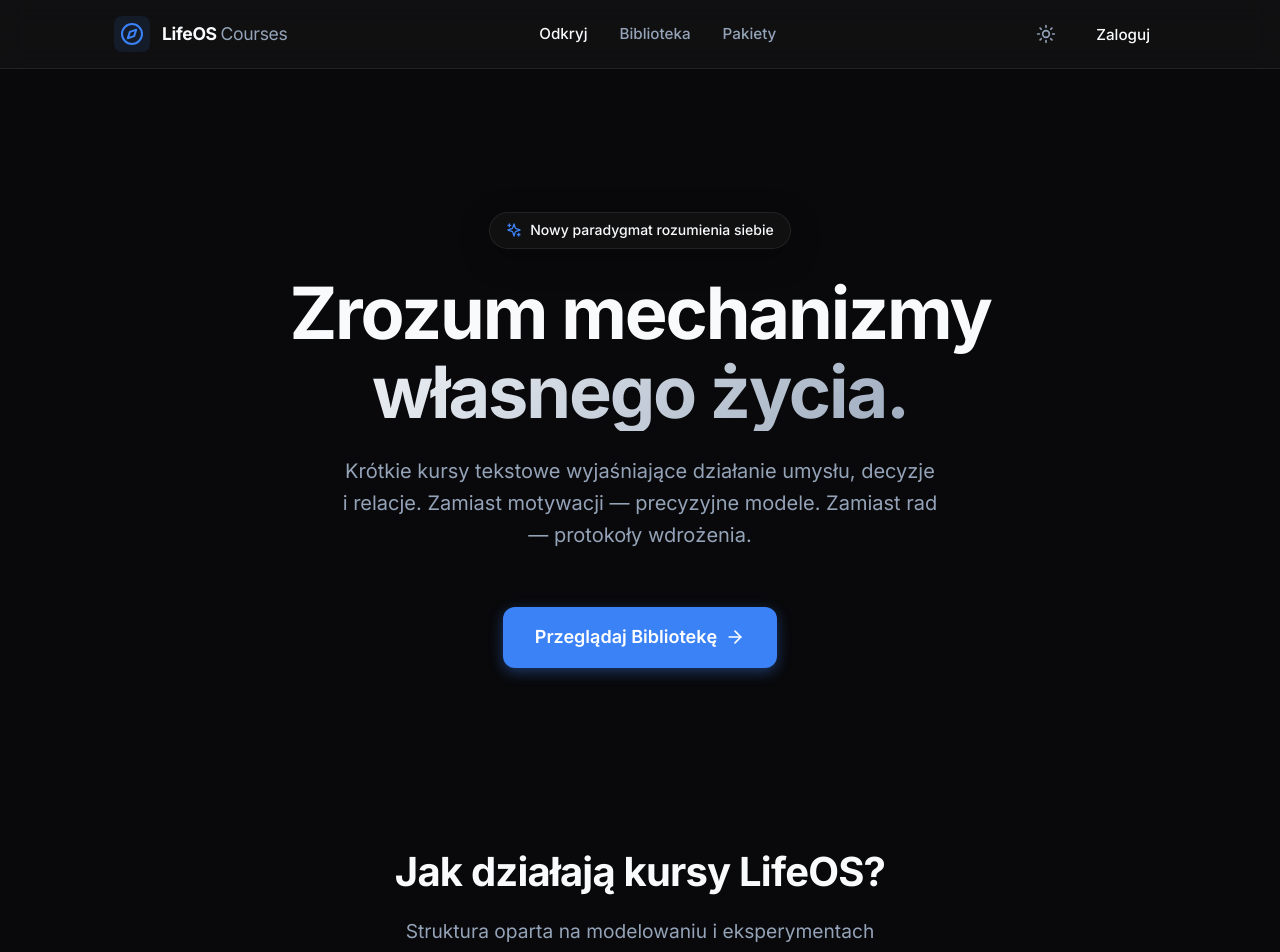
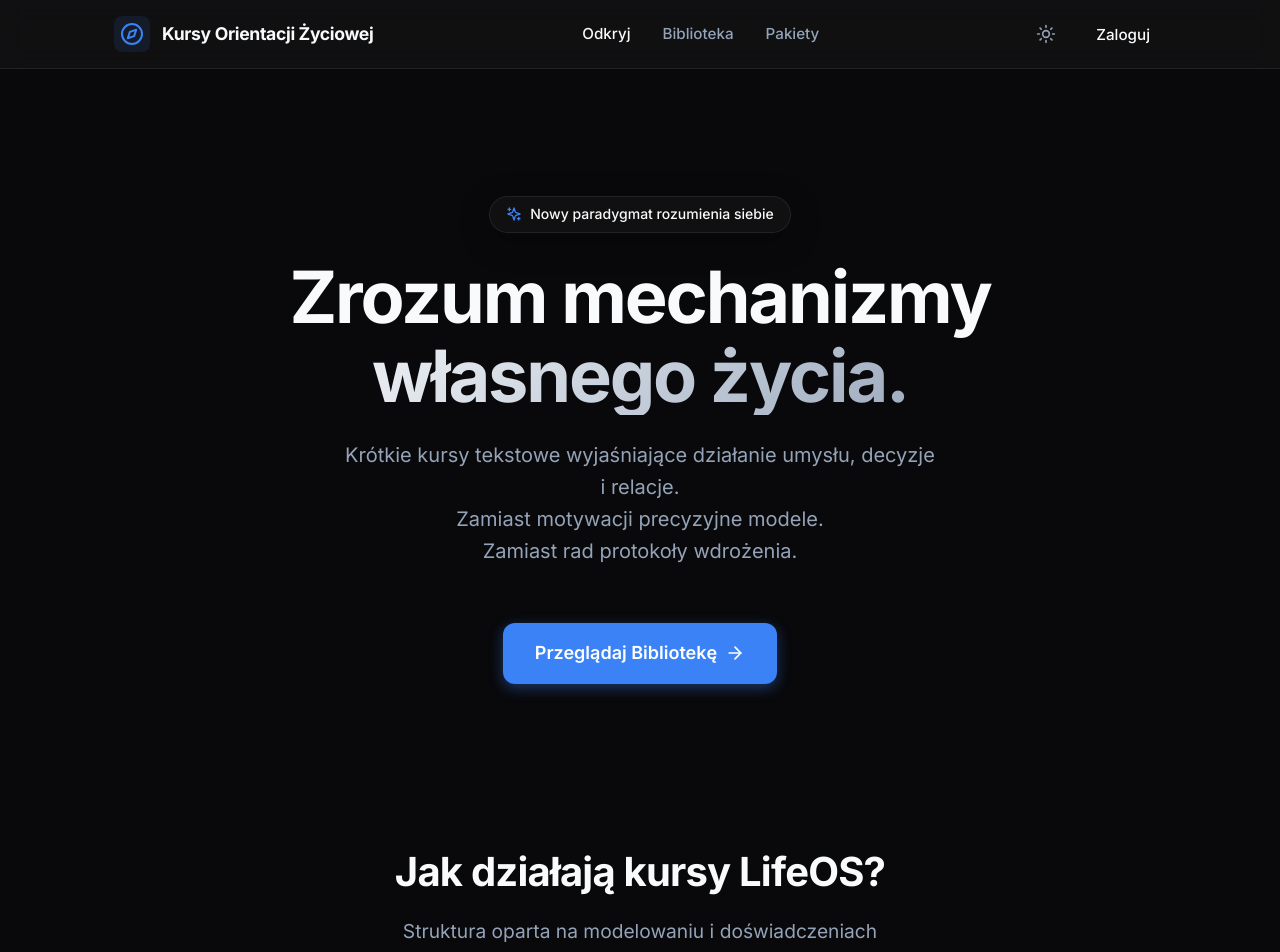
Before and after one commit to DahanDaniel/kursy-orientacji-zyciowej, a React (Vite) app: page / in a window 1280 px wide. Shown: the top 952 px of the page. Built offline with nearby package versions, Linux system fonts and the light colour scheme.

Commit message:
style: phase 4 - copywriting, centered badge, smart navbar back button, course reordering

```diff
--- a/src/components/Footer.jsx
+++ b/src/components/Footer.jsx
@@ -3,7 +3,7 @@ const Footer = () => {
     <footer className="footer">
       <div className="container footer-content">
         <div className="footer-brand">
-          <span className="brand-text">LifeOS <span className="text-secondary">Courses</span></span>
+          <span className="brand-text">Kursy Orientacji Życiowej</span>
           <p className="footer-desc">Zrozum mechanizmy własnego doświadczenia. Uporządkuj życie.</p>
         </div>
         <div className="footer-links">
--- a/src/components/Navbar.jsx
+++ b/src/components/Navbar.jsx
@@ -1,5 +1,5 @@
 import { Link, useLocation } from 'react-router-dom';
-import { Compass, Sun, Moon } from 'lucide-react';
+import { Compass, Sun, Moon, ArrowLeft } from 'lucide-react';
 import { useState, useEffect } from 'react';
 
 const Navbar = () => {
@@ -18,12 +18,19 @@ const Navbar = () => {
   return (
     <header className="navbar">
       <div className="container nav-container">
-        <Link to="/" className="brand">
-          <div className="brand-icon">
-            <Compass size={24} color="var(--accent-primary)" />
-          </div>
-          <span className="brand-text">LifeOS <span className="text-secondary">Courses</span></span>
-        </Link>
+        {location.pathname !== '/' ? (
+          <Link to="/" className="brand back-btn">
+            <ArrowLeft size={20} />
+            <span className="brand-text">Wróć do biblioteki</span>
+          </Link>
+        ) : (
+          <Link to="/" className="brand">
+            <div className="brand-icon">
+              <Compass size={24} color="var(--accent-primary)" />
+            </div>
+            <span className="brand-text">Kursy Orientacji Życiowej</span>
+          </Link>
+        )}
         <nav className="nav-links">
           <Link to="/" className={location.pathname === '/' ? 'active' : ''}>Odkryj</Link>
           <a href="/#library">Biblioteka</a>
@@ -61,6 +68,12 @@ const Navbar = () => {
           display: flex;
           align-items: center;
           gap: 12px;
+          color: var(--text-primary);
+          transition: opacity var(--transition-normal);
+        }
+
+        .brand.back-btn:hover {
+          opacity: 0.8;
         }
 
         .brand-icon {
--- a/src/data/courses.js
+++ b/src/data/courses.js
@@ -167,20 +167,20 @@ export const courseCategories = [
         type: "standard"
       },
       {
+        id: "sens",
+        title: "Sens życia",
+        problem: "Pytanie o znaczenie",
+        model: "Sens jako konstrukcja relacyjna",
+        price: 200,
+        type: "standard"
+      },
+      {
         id: "niedualnosc",
         title: "Niedualność",
         problem: "Poczucie oddzielenia",
         model: "Świadomość jako pole doświadczenia",
         price: 500,
         type: "premium"
-      },
-      {
-        id: "sens",
-        title: "Sens życia",
-        problem: "Pytanie o znaczenie",
-        model: "Sens jako konstrukcja relacyjna",
-        price: 200,
-        type: "standard"
       }
     ]
   },
--- a/src/pages/CoursePage.jsx
+++ b/src/pages/CoursePage.jsx
@@ -23,10 +23,6 @@ const CoursePage = () => {
 
       {/* HEADER SECTION */}
       <header className="course-header container">
-        <Link to="/" className="back-link">
-          <ArrowRight size={16} style={{ transform: 'rotate(180deg)' }} />
-          <span>Wróć do biblioteki</span>
-        </Link>
         <div className="course-badges mb-6 flex items-center gap-4">
           <div className="badge-small">Moduł LifeOS</div>
           {course.type === 'premium' && (
@@ -146,20 +142,6 @@ const CoursePage = () => {
         .course-page {
           padding-top: 40px;
           padding-bottom: 80px;
-        }
-
-        .back-link {
-          display: inline-flex;
-          align-items: center;
-          gap: 8px;
-          color: var(--text-secondary);
-          font-weight: 500;
-          margin-bottom: 32px;
-          transition: color var(--transition-normal);
-        }
-
-        .back-link:hover {
-          color: var(--text-primary);
         }
 
         .course-title-main {
--- a/src/pages/Home.jsx
+++ b/src/pages/Home.jsx
@@ -20,7 +20,9 @@ const Home = () => {
             <span className="block text-gradient">własnego życia.</span>
           </h1>
           <p className="hero-subtitle">
-            Krótkie kursy tekstowe wyjaśniające działanie umysłu, decyzje i relacje. Zamiast motywacji — precyzyjne modele. Zamiast rad — protokoły wdrożenia.
+            Krótkie kursy tekstowe wyjaśniające działanie umysłu, decyzje i relacje.<br />
+            Zamiast motywacji precyzyjne modele.<br />
+            Zamiast rad protokoły wdrożenia.
           </p>
           <div className="hero-actions pt-4">
             <a href="#library" className="btn btn-primary btn-lg">
@@ -34,7 +36,7 @@ const Home = () => {
       <section id="how-it-works" className="how-it-works container">
         <div className="section-header text-center mb-12">
           <h2 className="section-title">Jak działają kursy LifeOS?</h2>
-          <p className="section-subtitle">Struktura oparta na modelowaniu i eksperymentach</p>
+          <p className="section-subtitle">Struktura oparta na modelowaniu i doświadczeniach</p>
         </div>
 
         <div className="process-grid">
@@ -507,6 +509,8 @@ const Home = () => {
           border-radius: 100px;
           letter-spacing: 0.05em;
           text-transform: uppercase;
+          text-align: center;
+          width: max-content;
         }
 
         .bundle-card h3 {
```
